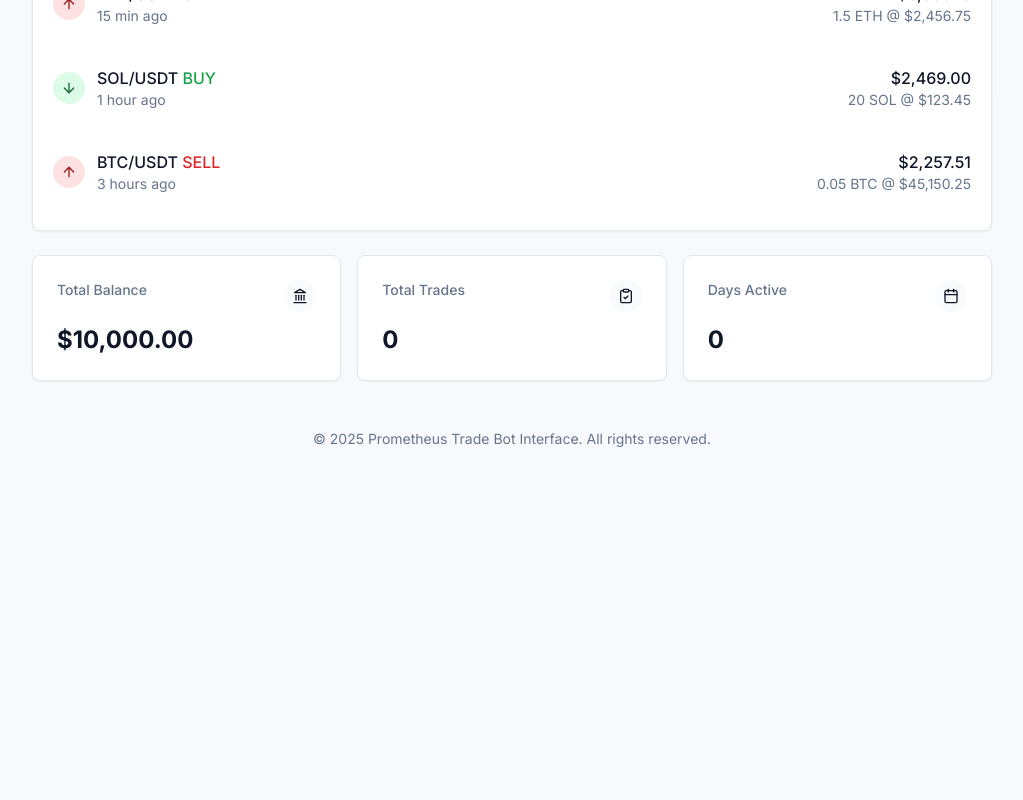
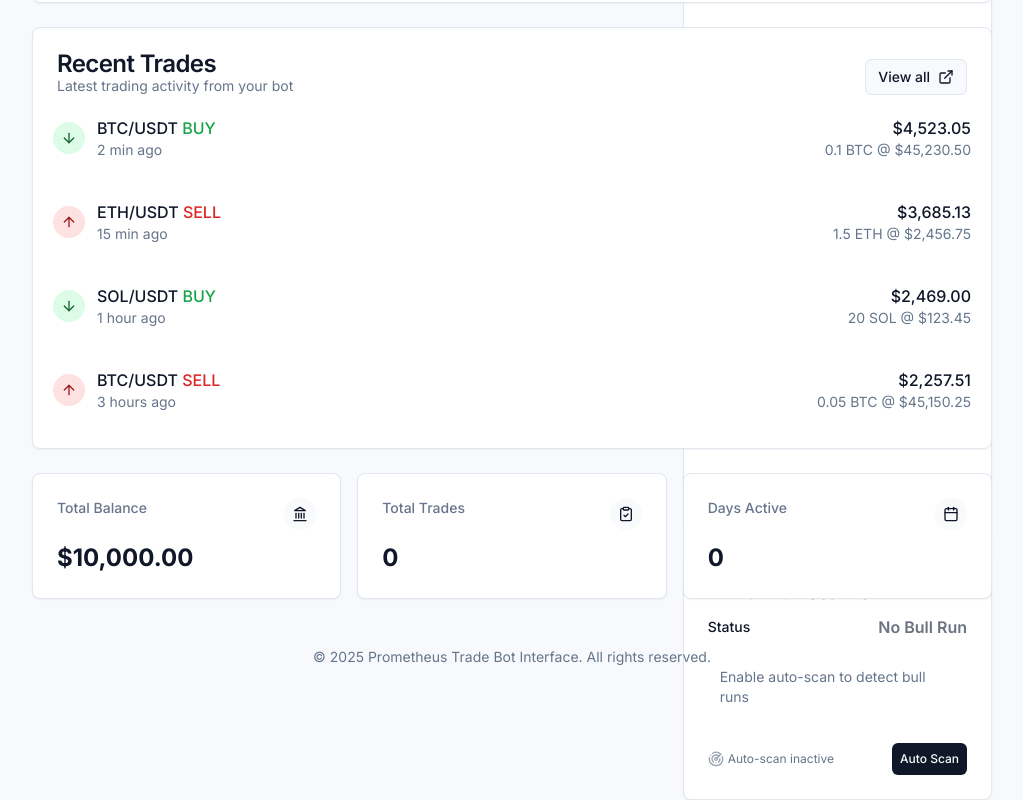
Before and after one commit to DanielePL/prometheus-trading-bot, a React (Vite) app: page /dashboard in a window 1280 px wide. Shown: the part 2283-3083 px from the top of the page, without its empty margins (256-1279 px from the left). Before the commit the page ends 2748 px from the top, so only its background shows below. Built offline with nearby package versions, Linux system fonts and the light colour scheme.

Commit message:
Display bull run detection on dashboard
The dashboard will now display bull run detection information.

```diff
--- a/src/pages/Dashboard.tsx
+++ b/src/pages/Dashboard.tsx
@@ -8,6 +8,7 @@ import { RecentTrades } from '@/components/dashboard/RecentTrades';
 import { BotStatus } from '@/components/dashboard/BotStatus';
 import { TradingSystemInfo } from '@/components/dashboard/TradingSystemInfo';
 import { SupabaseIntegrationGuide } from '@/components/dashboard/SupabaseIntegrationGuide';
+import { BullRunIndicator } from '@/components/trading/indicators/BullRunIndicator';
 import {
   Wallet, TrendingUp, BarChart2, CircleDollarSign,
   Landmark, ClipboardCheck, Calendar, Zap, Newspaper
@@ -88,6 +89,13 @@ const Dashboard = () => {
           <div className="space-y-4">
             <BotStatus />
             <TradingSystemInfo />
+            {/* Add Bull Run Indicator here */}
+            <BullRunIndicator
+              isBullRun={false}
+              confidence={0.7}
+              lastDetected="Not detected yet"
+              stopLossPercentage={2.0}
+            />
           </div>
         </div>
 
```
